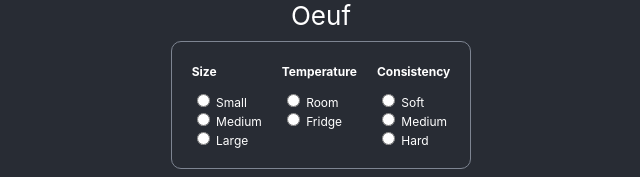
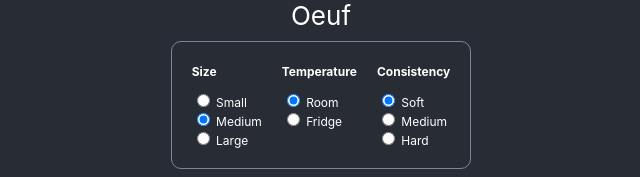
Before and after one commit to rayhogan/Oeuf, a React (Create React App) app: page / in a window 1280 px wide. Shown: the top 177 px of the page, without its empty margins (319-959 px from the left). Built offline with nearby package versions, Linux system fonts and the light colour scheme.

Commit message:
Learned the math behind boiling an egg

```diff
--- a/src/App.tsx
+++ b/src/App.tsx
@@ -10,16 +10,24 @@ class App extends React.Component<any, any> {
     super(Props);
 
     this.state = {
-      timer: 186,
+      timer: 237,
       running: false,
       intervalTimer: null,
-      eggSize: 186,
-      eggTemp: 0,
-      eggConsistency: 0
+      eggSize: 57,
+      eggTemp: 21,
+      eggConsistency: 67
     }
 
     this.startTimer = this.startTimer.bind(this);
     this.countDown = this.countDown.bind(this);
+
+    this.onSizeValue = this.onSizeValue.bind(this);
+    this.onTemperatureValue = this.onTemperatureValue.bind(this);
+    this.onConsistencyValue = this.onConsistencyValue.bind(this);
+
+    this.updateCookingTime = this.updateCookingTime.bind(this);
+
+    // Formula: ((57*0.155)*.75)*Math.log(0.76 * (21 - 100)/(63 - 100))*60
   }
 
   startTimer(e: any) {
@@ -50,30 +58,68 @@ class App extends React.Component<any, any> {
     }
   }
 
+  onSizeValue(event: any) {
+    console.log(event.target.value);
+    this.setState({
+      eggSize: event.target.value
+    })
+    this.updateCookingTime(this);
+  }
+  onTemperatureValue(event: any) {
+    console.log(event.target.value);
+    this.setState({
+      eggTemp: event.target.value
+    })
+    this.updateCookingTime(this);
+  }
+  onConsistencyValue(event: any) {
+    console.log(event.target.value);
+    this.setState({
+      eggConsistency: event.target.value
+    })
+
+    this.updateCookingTime(this);
+
+  }
+
+  updateCookingTime(e: any) {
+    this.setState((state: any) => {
+      return {timer: Math.floor(((state.eggSize * 0.155) * .75) * Math.log(0.76 * (state.eggTemp - 100) / (state.eggConsistency - 100)) * 60) }
+    })
+
+    console.log(this.state.timer);
+
+    console.log(this.state.eggSize);
+    console.log(this.state.eggTemp);
+    console.log(this.state.eggConsistency);
+    console.log(Math.floor(this.state.timer / 60) +"mins+ " +this.state.timer % 60+" secs");
+  }
+
+
   render() {
     return (
       <div className="App">
         <header className="App-header">
           <div className="App-Title">Oeuf</div>
           <div className="Egg-Control">
-            <div className="Egg-Property">
+            <div className="Egg-Property" onChange={this.onSizeValue}>
               <p>Size</p>
-              <input type="radio" value="Small" name="eggsize" /> Small<br />
-              <input type="radio" value="Medium" name="eggsize" /> Medium<br />
-              <input type="radio" value="Large" name="gender" /> Large<br />
+              <input type="radio" value="47" name="eggsize" /> Small<br />
+              <input type="radio" value="57" name="eggsize" defaultChecked/> Medium<br />
+              <input type="radio" value="67" name="eggsize" /> Large<br />
             </div>
 
-            <div className="Egg-Property">
+            <div className="Egg-Property" onChange={this.onTemperatureValue}>
               <p>Temperature</p>
-              <input type="radio" value="Room" name="eggtemp" /> Room<br />
-              <input type="radio" value="Fridge" name="eggtemp" /> Fridge<br />
+              <input type="radio" value="21" name="eggtemp" defaultChecked/> Room<br />
+              <input type="radio" value="4" name="eggtemp" /> Fridge<br />
             </div>
 
-            <div className="Egg-Property">
+            <div className="Egg-Property" onChange={this.onConsistencyValue}>
               <p>Consistency</p>
-              <input type="radio" value="Soft" name="eggresult" /> Soft<br />
-              <input type="radio" value="Medium" name="eggresult" /> Medium<br />
-              <input type="radio" value="Hard" name="eggresult" /> Hard<br />
+              <input type="radio" value="67" name="eggresult" defaultChecked/> Soft<br />
+              <input type="radio" value="70" name="eggresult" /> Medium<br />
+              <input type="radio" value="75" name="eggresult" /> Hard<br />
             </div>
           </div>
           <img src={egg} height="100" onClick={this.startTimer} />
```
Also changed, not shown: 12 other files (tests, documents, lock files or other folders).
